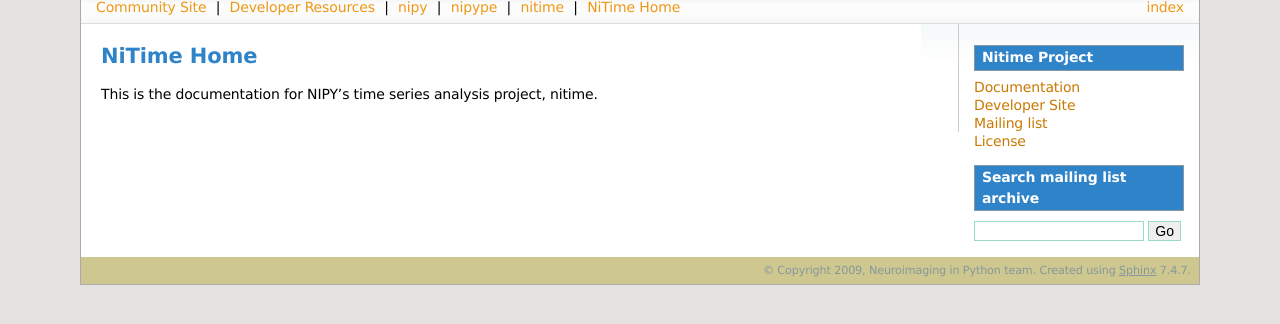
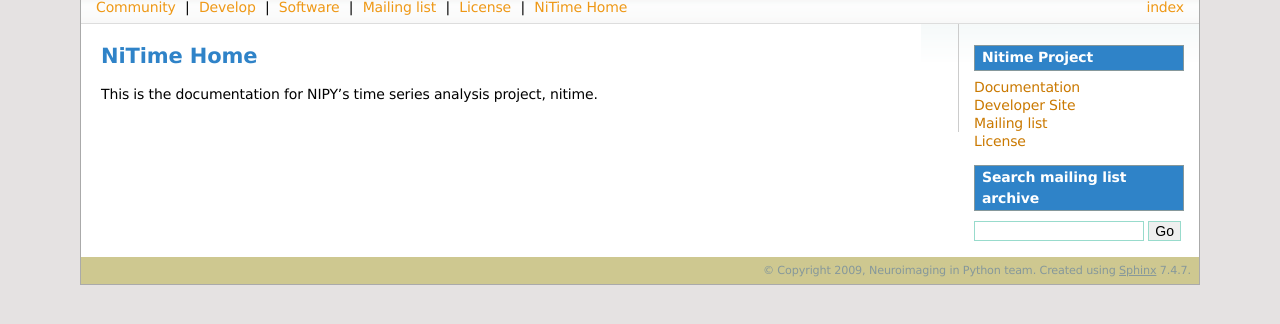
Before and after one commit to nipy/nitime, a Sphinx documentation site: the page built from doc/index.rst, in a window 1280 px wide, cut to the strip 338-662 px from the top of the page. Built offline with Sphinx 7.4.7, drawn with Linux system fonts in a browser that asks for light colours; formulas are drawn with MathJax 3; pages that are not in the unit, such as notebooks, are missing from menus.

Commit message:
synced menubar

```diff
--- a/doc/_templates/layout.html
+++ b/doc/_templates/layout.html
@@ -2,11 +2,11 @@
 
 
 {% block rootrellink %}
-  <li><a href="http://nipy.sourceforge.net/">Community Site</a> |&nbsp;</li>
-  <li><a href="http://nipy.sourceforge.net/devel">Developer Resources</a> |&nbsp;</li>
-  <li><a href="http://nipy.sourceforge.net/nipy">nipy</a> |&nbsp;</li>
-  <li><a href="http://nipy.sourceforge.net/nipype">nipype</a> |&nbsp;</li>
-  <li><a href="{{ pathto('index') }}">nitime</a> |&nbsp;</li>
+  <li><a href="http://nipy.sourceforge.net/">Community</a> |&nbsp;</li>
+  <li><a href="http://nipy.sourceforge.net/devel">Develop</a> |&nbsp;</li>
+  <li><a href="http://nipy.sourceforge.net/software/projects">Software</a> |&nbsp;</li>
+  <li><a href="http://projects.scipy.org/mailman/listinfo/nipy-devel">Mailing list</a> |&nbsp;</li>
+  <li><a href="http://nipy.sourceforge.net/software/license">License</a> |&nbsp;</li>
 {% endblock %}
 
 
```
